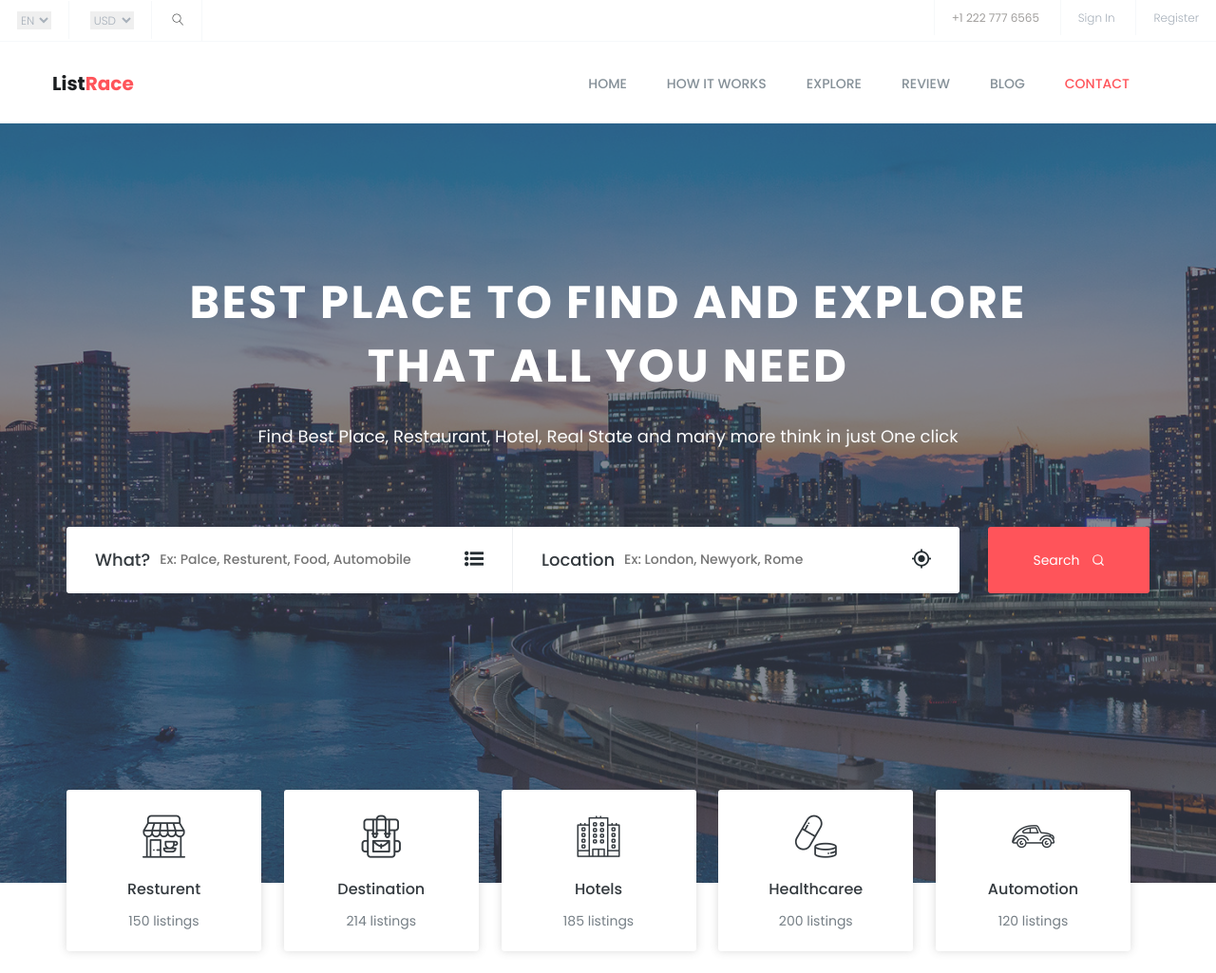
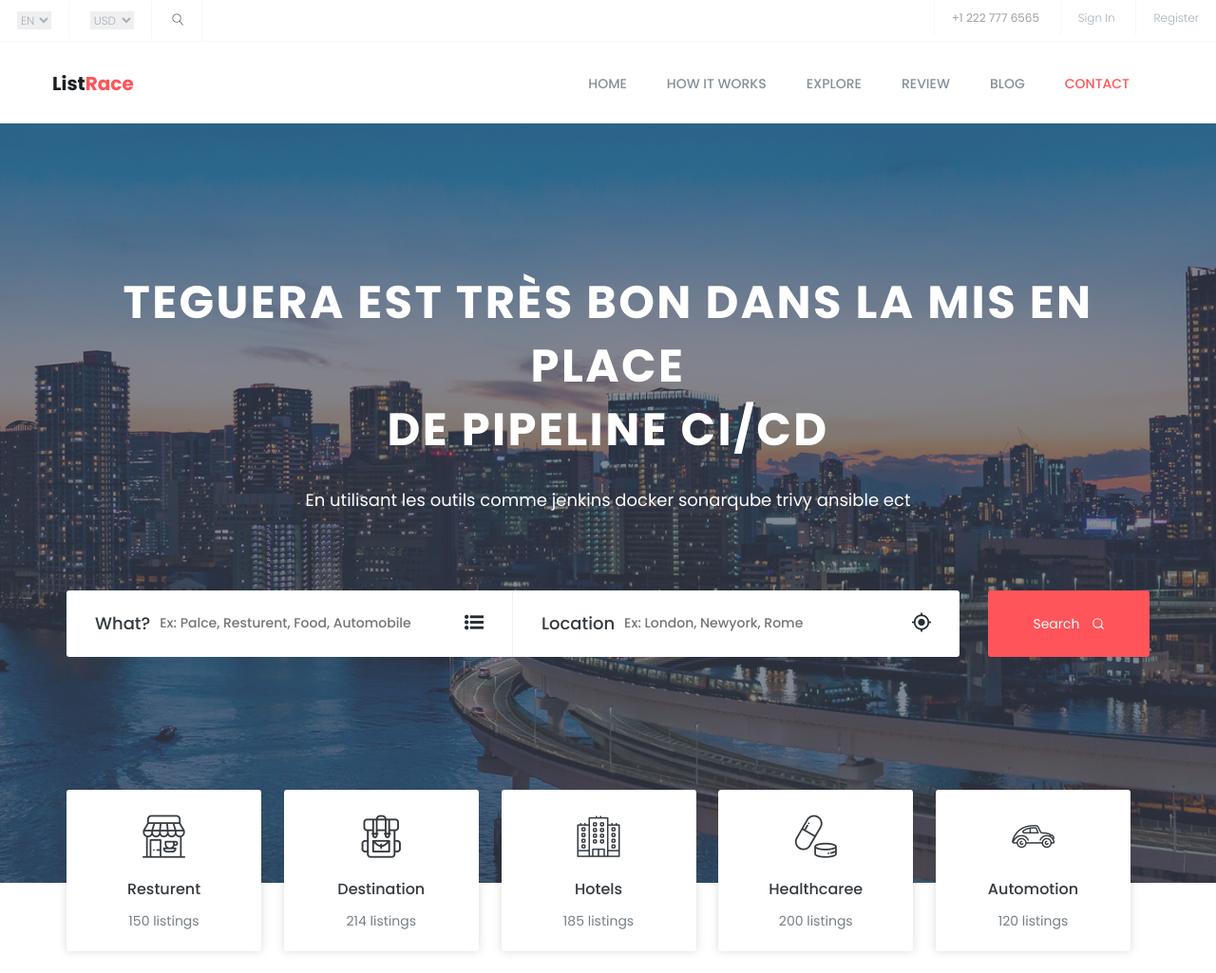
Before and after one commit to BegginnerCoder21/ansible-jenkins-01, a plain HTML site: page index.html in a window 1280 px wide. Shown: the top 1025 px of the page at 95% size. Drawn offline with nearby package versions, Linux system fonts and the light colour scheme.

Commit message:
Update index.html

```diff
--- a/index.html
+++ b/index.html
@@ -148,9 +148,9 @@
 		<section id="home" class="welcome-hero">
 			<div class="container">
 				<div class="welcome-hero-txt">
-					<h2>best place to find and explore <br> that all you need </h2>
+					<h2>Teguera est très bon dans la mis en place <br> de Pipeline Ci/CD </h2>
 					<p>
-						Find Best Place, Restaurant, Hotel, Real State and many more think in just One click
+						En utilisant les outils comme jenkins docker sonarqube trivy ansible ect
 					</p>
 				</div>
 				<div class="welcome-hero-serch-box">
```
